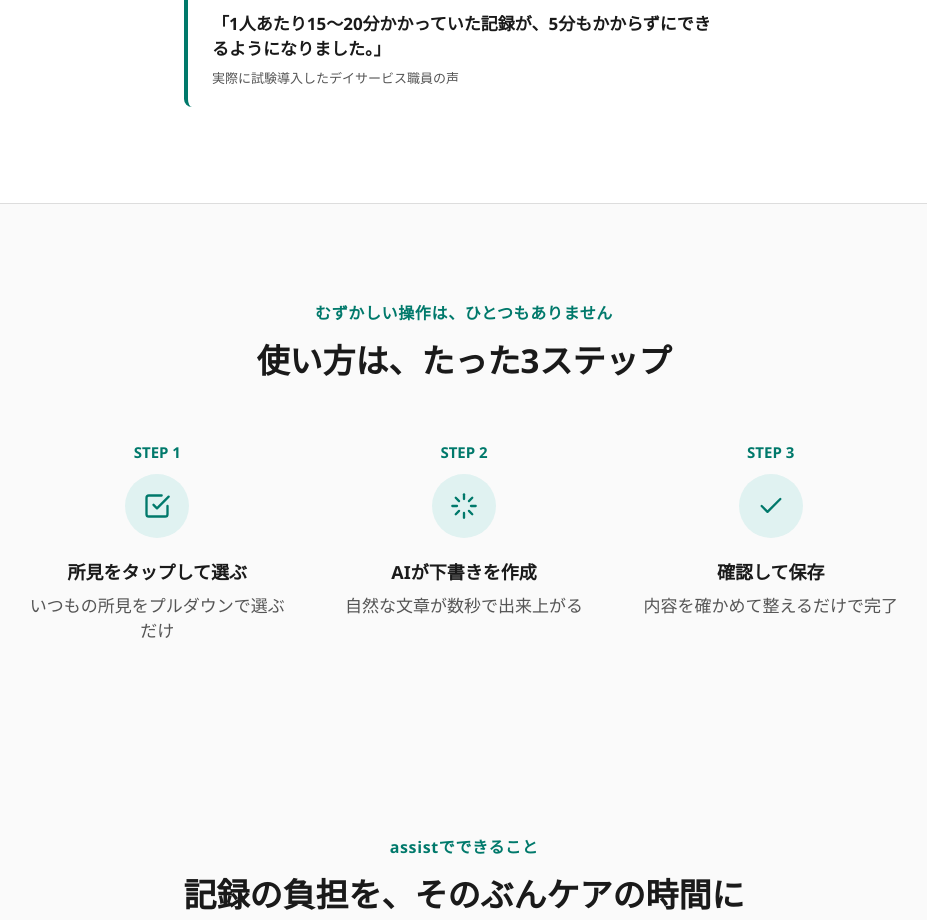
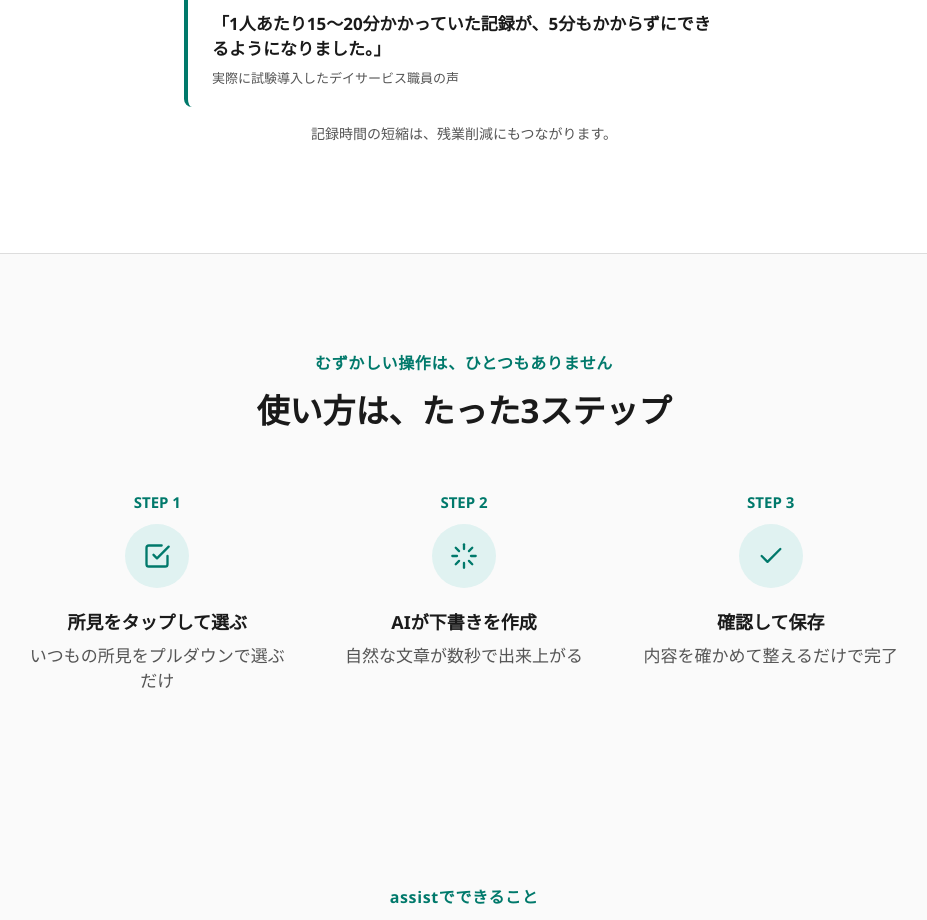
Before and after one commit to goldenglow1991-bot/monitoring_app_web, a React (Vite) app: page / in a window 1280 px wide. Shown: the part 1185-2105 px from the top of the page, without its empty margins (176-1103 px from the left). Built offline with nearby package versions, Linux system fonts and the light colour scheme; no server answers.

Commit message:
LPに施設オーナー・管理者向けの一言(残業削減への言及)を追加

```diff
--- a/src/App.css
+++ b/src/App.css
@@ -905,6 +905,7 @@
 }
 .lp-testimonial-quote { font-size: 17px; font-weight: 700; margin: 0; }
 .lp-testimonial-source { margin-top: 8px; font-size: 13px; color: var(--text-muted); }
+.lp-owner-note { margin-top: 16px; font-size: 14px; color: var(--text-muted); }
 
 .lp-steps { display: flex; gap: 40px; justify-content: center; text-align: center; }
 .lp-step { flex: 1; }
--- a/src/LandingPage.tsx
+++ b/src/LandingPage.tsx
@@ -62,6 +62,7 @@ export function LandingPage({
             </p>
             <div className="lp-testimonial-source">実際に試験導入したデイサービス職員の声</div>
           </div>
+          <p className="lp-owner-note">記録時間の短縮は、残業削減にもつながります。</p>
         </div>
       </div>
 
```
